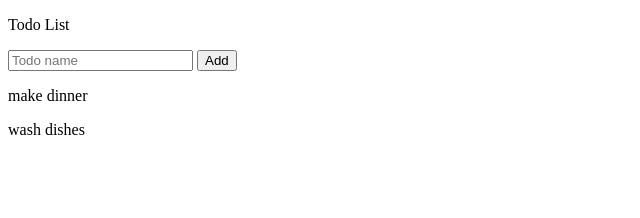
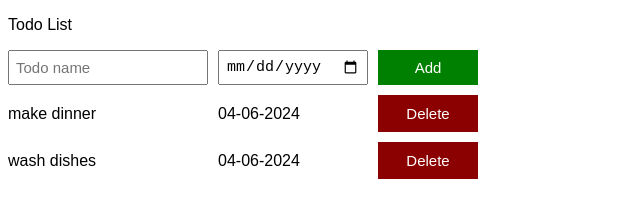
Before and after one commit to chaomoua91/todo-list-project, a plain HTML site: page index.html in a window 1280 px wide. Shown: the whole page, without its empty margins (0-640 px from the left). Drawn offline with Linux system fonts and the light colour scheme.

Commit message:
added due dates, delete buttons, and styling the page

```diff
--- a/index.html
+++ b/index.html
@@ -4,17 +4,23 @@
     <meta charset="UTF-8">
     <meta name="viewport" content="width=device-width, initial-scale=1.0">
     <script defer src="script.js"></script>
+    <link rel="stylesheet" href="/style.css">
     <title>Todo List Project</title>
 </head>
 <body>
     <p>Todo List</p>
-    <input placeholder="Todo name"
-      class="js-name-input">
-    <button onclick="
-      addTodo();
-    ">Add</button>
 
-    <div class="js-todo-list"></div>
+    <div class="todo-input-grid">
+      <input placeholder="Todo name"
+        class="js-name-input name-input">
+      <input type="date"
+        class="js-due-date-input due-date-input">
+      <button onclick="
+        addTodo();
+      " class="add-todo-button">Add</button>
+    </div>
+
+    <div class="js-todo-list todo-grid"></div>
 
 </body>
 </html>
--- a/script.js
+++ b/script.js
@@ -1,4 +1,10 @@
-const todoList = ['make dinner', 'wash dishes'];
+const todoList = [{
+   name: 'make dinner',
+   dueDate: '04-06-2024'},
+   {
+   name:'wash dishes',
+   dueDate: '04-06-2024',}
+   ];
 
 renderTodoList();
 
@@ -6,12 +12,22 @@ function renderTodoList () {
    let todoListHTML = '';
 
    for (let i= 0; i < todoList.length; i++) {
-      const todo = todoList[i];
-      const html = `<p>${todo}<p>`;
+      const todoObject = todoList[i];
+      //const name = todoObject.name;
+      //const dueDate = todoObject.dueDate;
+      const { name, dueDate } = todoObject;
+      const html = `
+      <div>${name}</div>
+      <div>${dueDate}</div>
+      <button onclick="
+         todoList.splice(${i}, 1);
+         renderTodoList();
+      " class="delete-todo-button">Delete</button>
+
+      `;
       todoListHTML += html;
    }
 
-   console.log(todoListHTML);
 
    document.querySelector('.js-todo-list')
       .innerHTML = todoListHTML;
@@ -22,8 +38,17 @@ function addTodo() {
    const inputElement = document.querySelector('.js-name-input');
    const name = inputElement.value;
 
-   todoList.push(name);
-   console.log(todoList);
+   const dateInputElement = document.querySelector('.js-due-date-input');
+   const dueDate = dateInputElement.value;
+
+
+   todoList.push({
+      //name: name,
+      //dueDate: dueDate
+      name,
+      dueDate
+   });
+
 
    inputElement.value = '';
 
--- a/style.css
+++ b/style.css
@@ -0,0 +1,41 @@
+body {
+    font-family: Arial, Helvetica, sans-serif;
+}
+
+.todo-grid,
+.todo-input-grid {
+    display: grid;
+    grid-template-columns: 200px 150px 100px;
+    column-gap: 10px;
+    row-gap: 10px;
+    align-items: center;
+}
+
+.todo-input-grid{
+    margin-bottom: 10px;
+    align-items: stretch;
+}
+
+.name-input,
+.due-date-input {
+    font-size: 15px;
+    padding: 6px;
+}
+
+.add-todo-button{
+    background-color: green;
+    color: white;
+    border: none;
+    font-size: 15px;
+    cursor: pointer;
+}
+
+.delete-todo-button{
+    background-color: darkred;
+    color: white;
+    border: none;
+    font-size: 15px;
+    cursor: pointer;
+    padding-top: 10px;
+    padding-bottom: 10px;
+}
```
